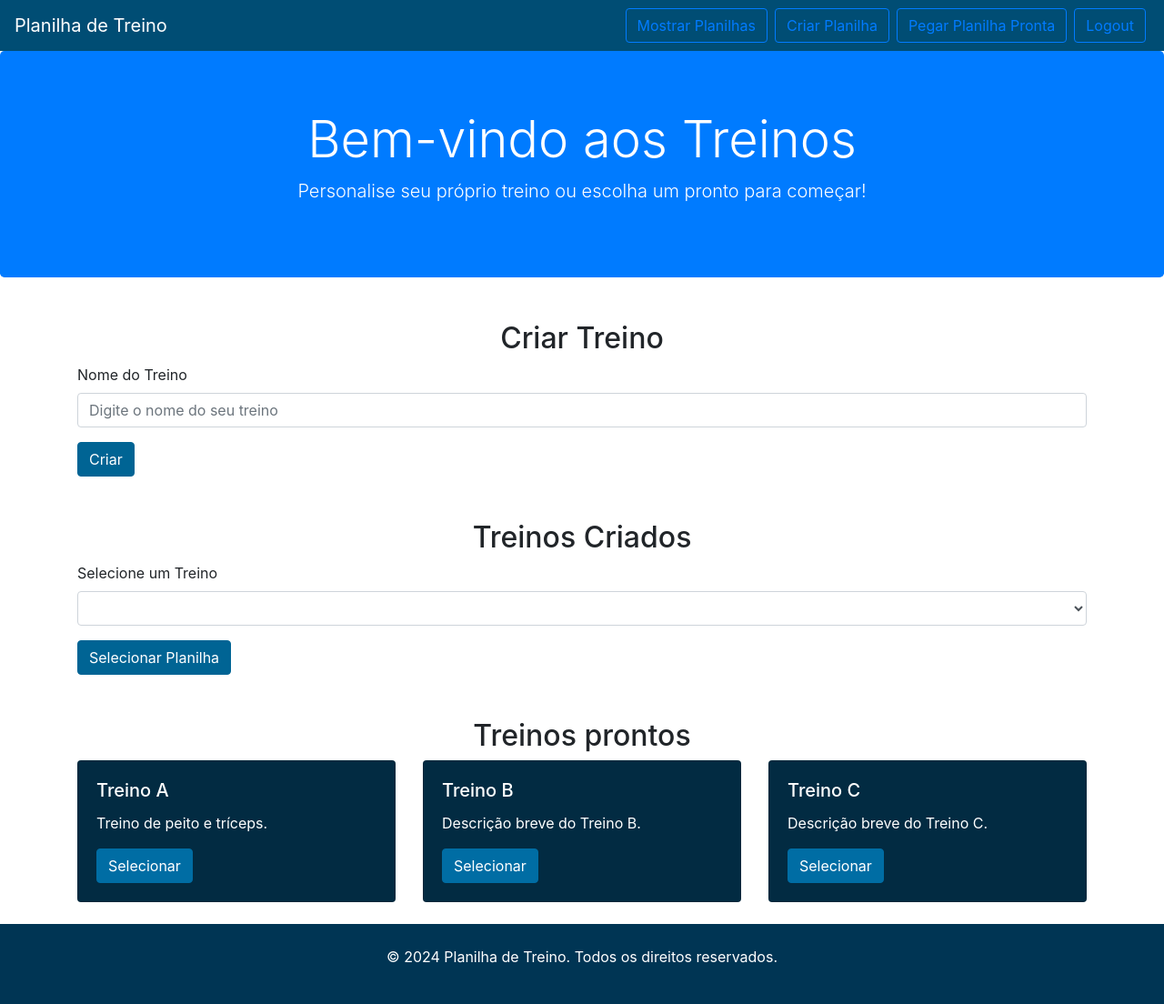
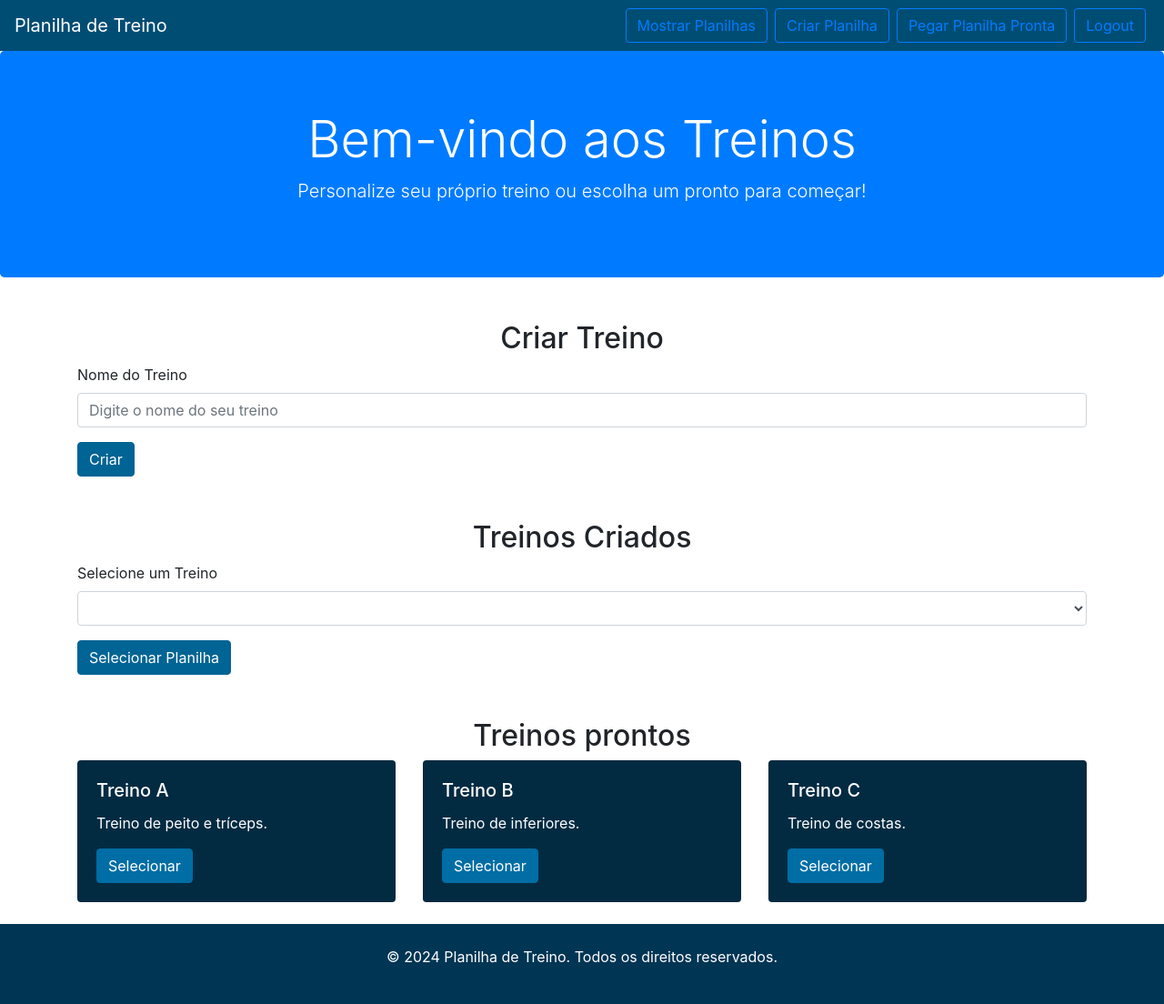
Before and after one commit to ArnaldoSJunior/Academia, a PHP site: page /logado.php in a window 1280 px wide. Shown: the whole page at 91% size. Run offline with PHP 8.4, Linux system fonts and the light colour scheme; lists and menus that the app fills with data are empty; some libraries are stand-ins or nearby versions.

Commit message:
treinos prontos

```diff
--- a/logado.php
+++ b/logado.php
@@ -35,7 +35,7 @@
 
     <header class="jumbotron text-center bg-primary text-white">
         <h1 class="display-4">Bem-vindo aos Treinos </h1>
-        <p class="lead">Personalise seu próprio treino ou escolha um pronto para começar!</p>
+        <p class="lead">Personalize seu próprio treino ou escolha um pronto para começar!</p>
     </header>
 
     <section id="criar" class="container mt-5">
@@ -117,7 +117,7 @@
                 <div class="card mb-4">
                     <div class="card-body">
                         <h5 class="card-title">Treino B</h5>
-                        <p class="card-text">Descrição breve do Treino B.</p>
+                        <p class="card-text">Treino de inferiores.</p>
                         <a href="mostrarPlanilhas.php?treino=Treino B" class="btn btn-primary">Selecionar</a>
                     </div>
                 </div>
@@ -126,7 +126,7 @@
                 <div class="card mb-4">
                     <div class="card-body">
                         <h5 class="card-title">Treino C</h5>
-                        <p class="card-text">Descrição breve do Treino C.</p>
+                        <p class="card-text">Treino de costas.</p>
                         <a href="mostrarPlanilhas.php?treino=Treino C" class="btn btn-primary">Selecionar</a>
                     </div>
                 </div>
--- a/mostrarPlanilhas.php
+++ b/mostrarPlanilhas.php
@@ -52,6 +52,7 @@
             echo '<div class="table-responsive mb-4">';
             echo '<table class="table table-bordered table-striped table-hover">';
             echo '<thead>';
+            echo '<h2>' . $nomeTreino . '<h2>';
             echo '<tr>';
             echo '<th>Exercício</th>';
             echo '<th>Séries</th>';
```
